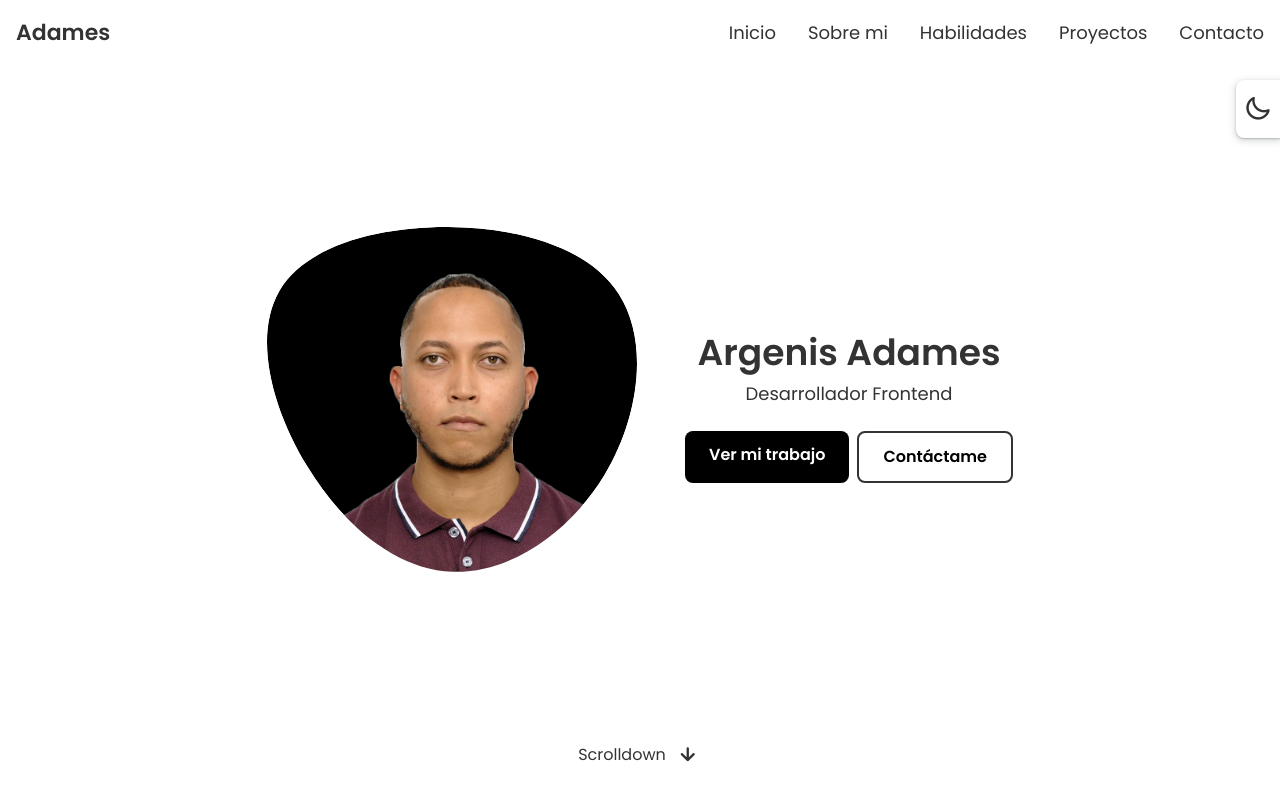
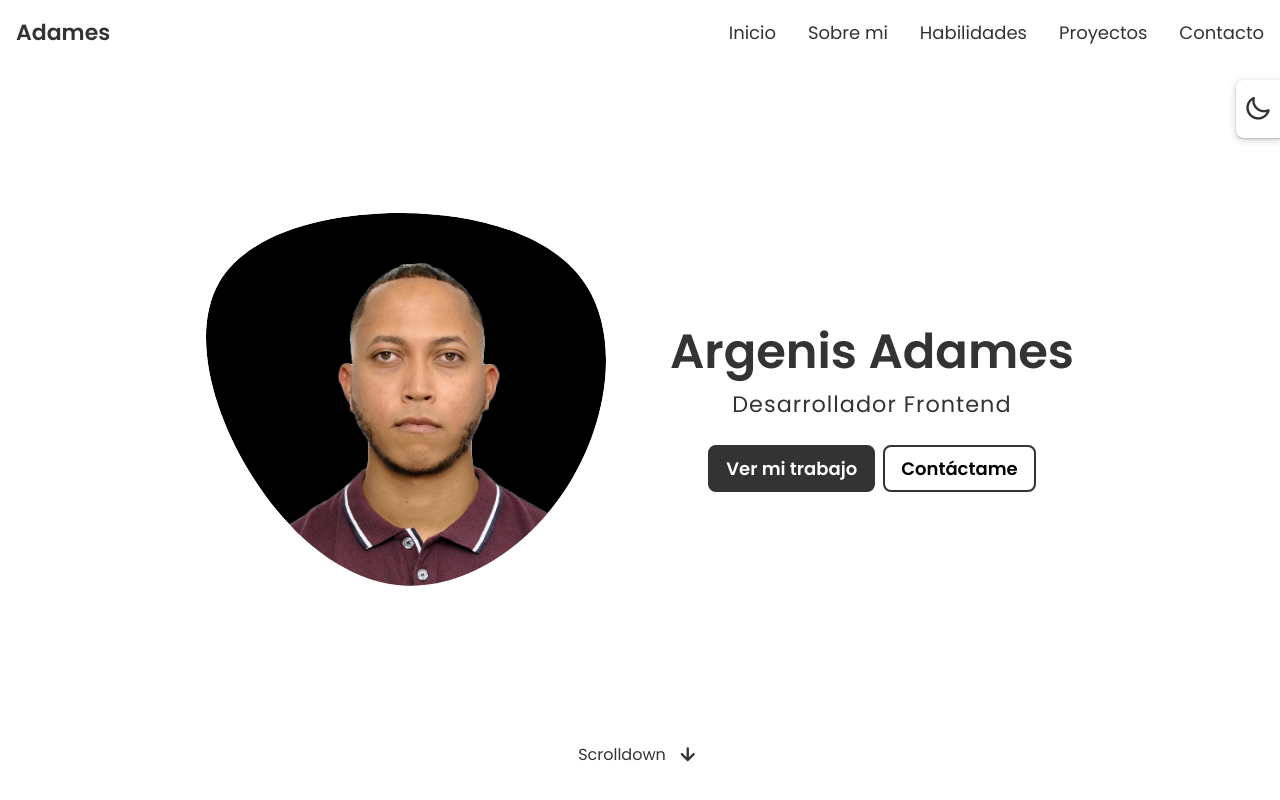
Before and after one commit to Adames1/portfolio-adames.io, a plain HTML site: page index.html in a window 1280 px wide. Shown: the top 800 px of the page. Drawn offline with nearby package versions, Linux system fonts and the light colour scheme.

Commit message:
Changes for my portfolio web.

```diff
--- a/assets/css/styles.css
+++ b/assets/css/styles.css
@@ -91,15 +91,16 @@ body {
 }
 
 .button {
-  width: max-content;
-  padding: 0.75rem 1.5rem;
-  font-size: var(--font-size-sm);
+  max-width: max-content;
+  padding: var(--spacing-xs) var(--spacing-sm);
+  border-radius: 8px;
+  border: none;
+  background-color: var(--color-primary);
+  color: var(--color-white);
+  font-size: var(--font-size-md);
   font-weight: 600;
-  color: var(--color-white);
-  background-color: var(--color-black);
-  border: none;
-  border-radius: 8px;
-  transition: transform 0.3s, background-color 0.3s;
+  cursor: pointer;
+  transition: all var(--transition);
 }
 
 .title {
@@ -170,8 +171,13 @@ nav .logo h1 {
 
 .nav-menu .nav-menu__item .nav-menu__link {
   font-size: var(--font-size-md);
-  font-weight: 500;
+  font-weight: 400;
   color: var(--text-color);
+}
+
+.nav-menu .nav-menu__item .nav-menu__link.active {
+  color: var(--primary-color);
+  font-weight: 600;
 }
 
 /* button menu */
@@ -251,6 +257,12 @@ nav .logo h1 {
 .section-home__buttons {
   display: flex;
   gap: var(--spacing-xs);
+}
+
+.button__view {
+  background-color: var(--color-soft-black);
+  border: 2px solid var(--color-soft-black);
+  color: var(--color-white);
 }
 
 .button__contact {
@@ -385,7 +397,6 @@ nav .logo h1 {
 }
 
 .swiper-slide img {
-  display: block;
   width: 100%;
   height: 100%;
   object-fit: cover;
@@ -634,3 +645,30 @@ footer .logo h1 {
     width: 500px;
   }
 }
+
+@media screen and (min-width: 1200px) {
+  .content-home {
+    min-width: 900px;
+    justify-content: space-between;
+    align-items: center;
+  }
+
+  .content-home .blob-img {
+    width: 400px;
+    height: 400px;
+  }
+
+  .section-home__info h2 {
+    font-size: 3rem;
+  }
+
+  .section-home__info span {
+    font-size: 1.4rem;
+    letter-spacing: 1px;
+  }
+
+  .section-home__buttons {
+    align-items: center;
+    justify-content: center;
+  }
+}
--- a/assets/js/main.js
+++ b/assets/js/main.js
@@ -49,6 +49,24 @@ document.addEventListener("DOMContentLoaded", function () {
     link.addEventListener("click", () => {
       buttonMenu.classList.remove("is-active");
       header.classList.remove("is-active");
+    });
+  });
+
+  // Apply class active for each section
+  window.addEventListener("scroll", () => {
+    const scrollPos = window.scrollY + 20;
+    const sections = document.querySelectorAll(".section");
+
+    sections.forEach((section) => {
+      if (
+        scrollPos > section.offsetTop &&
+        scrollPos < section.offsetTop + section.offsetHeight
+      ) {
+        menuLink.forEach((link) => link.classList.remove("active"));
+        document
+          .querySelector(`.header a[href*=${section.id}]`)
+          .classList.add("active");
+      }
     });
   });
 
```
Also changed, not shown: assets/img/list-product-with-cart.jpg.
